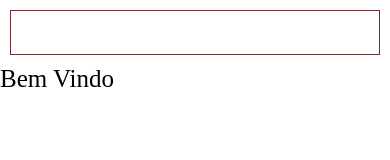
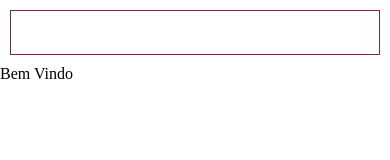
Before and after one commit to arieleperes/Prat-ca-gitFlow, a React Native app: screen / in a window 390 px wide. Shown: the top 160 px of the page. Built offline with nearby package versions, Linux system fonts and the light colour scheme.

Commit message:
feat(app) falsa validação

```diff
--- a/App.js
+++ b/App.js
@@ -33,7 +33,7 @@ const styles = StyleSheet.create({
   },
   texto:{
    // textoAlign:'center',
-    fontSize:25
+    //fontSize:25
   }
 })
 
```
